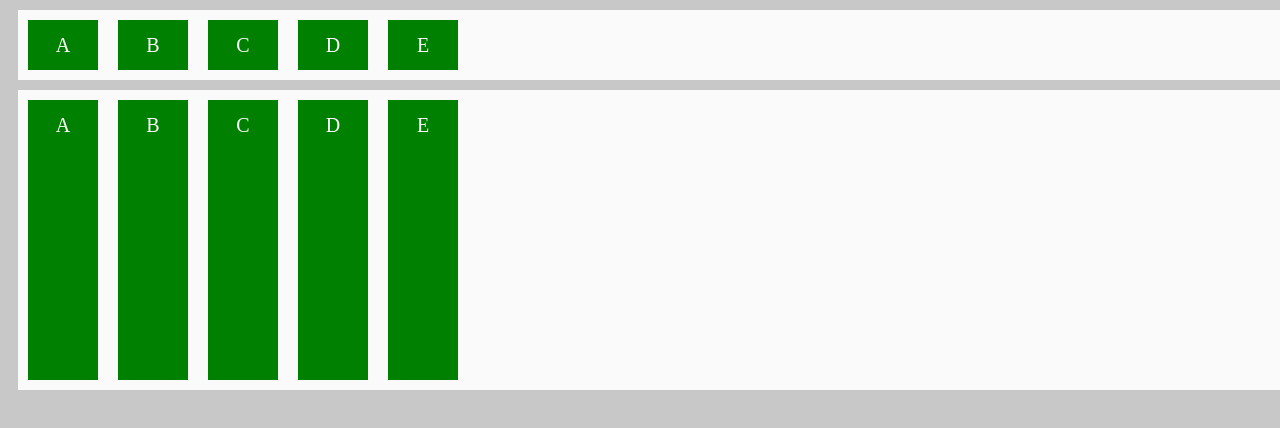
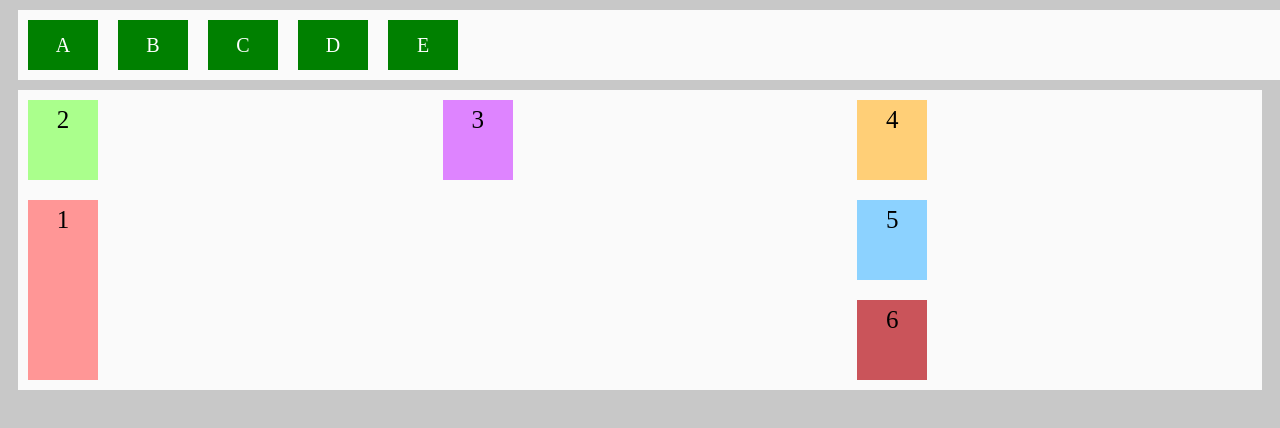
Before and after one commit to dineshdsv3/HTML-CSS, a website: page CSS Practice/index.html in a window 1280 px wide. Drawn offline with Linux system fonts and the light colour scheme.

Commit message:
Grid Section

```diff
--- a/CSS Practice/index.html
+++ b/CSS Practice/index.html
@@ -1,11 +1,12 @@
 <html lang="en">
 	<head>
-    <meta charset="UTF-8">
-    <meta name="viewport" content="width=device-width, initial-scale=1.0">
+		<meta charset="UTF-8" />
+		<meta name="viewport" content="width=device-width, initial-scale=1.0" />
 		<title>First page</title>
-    <link rel="stylesheet" href="./main.css" type="text/css">
+		<link rel="stylesheet" href="./main.css" type="text/css" />
 	</head>
 	<body>
+		<!-- Flexbox -->
 		<div class="container">
 			<div class="container-item">A</div>
 			<div class="container-item">B</div>
@@ -13,12 +14,31 @@
 			<div class="container-item">D</div>
 			<div class="container-item">E</div>
 		</div>
-    <div class="container1">
+		<!-- <div class="container1">
 			<div class="container1-item">A</div>
 			<div class="container1-item">B</div>
 			<div class="container1-item">C</div>
 			<div class="container1-item">D</div>
 			<div class="container1-item">E</div>
+		</div> -->
+		<!-- End of flex box -->
+		<!-- Grid container -->
+		<div class="grid-container">
+			<div
+				class="grid-item"
+                style="background: rgb(255, 150, 150);
+                /* grid-column: 1 / span 2;
+                grid-row: 1 / span 2; */
+                grid-area: 2 / 1 / span 2 / span 2"
+			>
+				1
 			</div>
+			<div class="grid-item" style="background: rgb(170, 255, 140);">2</div>
+			<div class="grid-item" style="background: rgb(222, 132, 255);">3</div>
+			<div class="grid-item" style="background: rgb(255, 207, 119);">4</div>
+			<div class="grid-item" style="background: rgb(140, 210, 255);">5</div>
+			<div class="grid-item" style="background: rgb(202, 84, 90);">6</div>
+		</div>
+		<!-- End of Grid container -->
 	</body>
 </html>
--- a/CSS Practice/main.css
+++ b/CSS Practice/main.css
@@ -46,3 +46,29 @@ body {
     line-height: 50px;
     /* align-self */
 }
+
+.grid-container {
+    background-color: rgb(250,250,250);
+    margin: 10px;
+    height: 300px;
+
+    display: grid;
+    grid-template-columns: auto auto auto;
+    /* grid-column-gap: 150px; */
+    grid-template-rows: auto auto;
+    /* grid-row-gap: 300px; */
+    /* grid-gap: 10% 20%; */
+
+    /* justify-content: space-evenly;
+    align-content: start; */
+}
+
+.grid-item {
+    color:black;
+    font-size: 25px;
+    text-align: center;
+
+    width: 70px;
+    line-height: 40px;
+    margin: 10px;
+}
```
Lines whose indentation alone changed are shown as unchanged.
